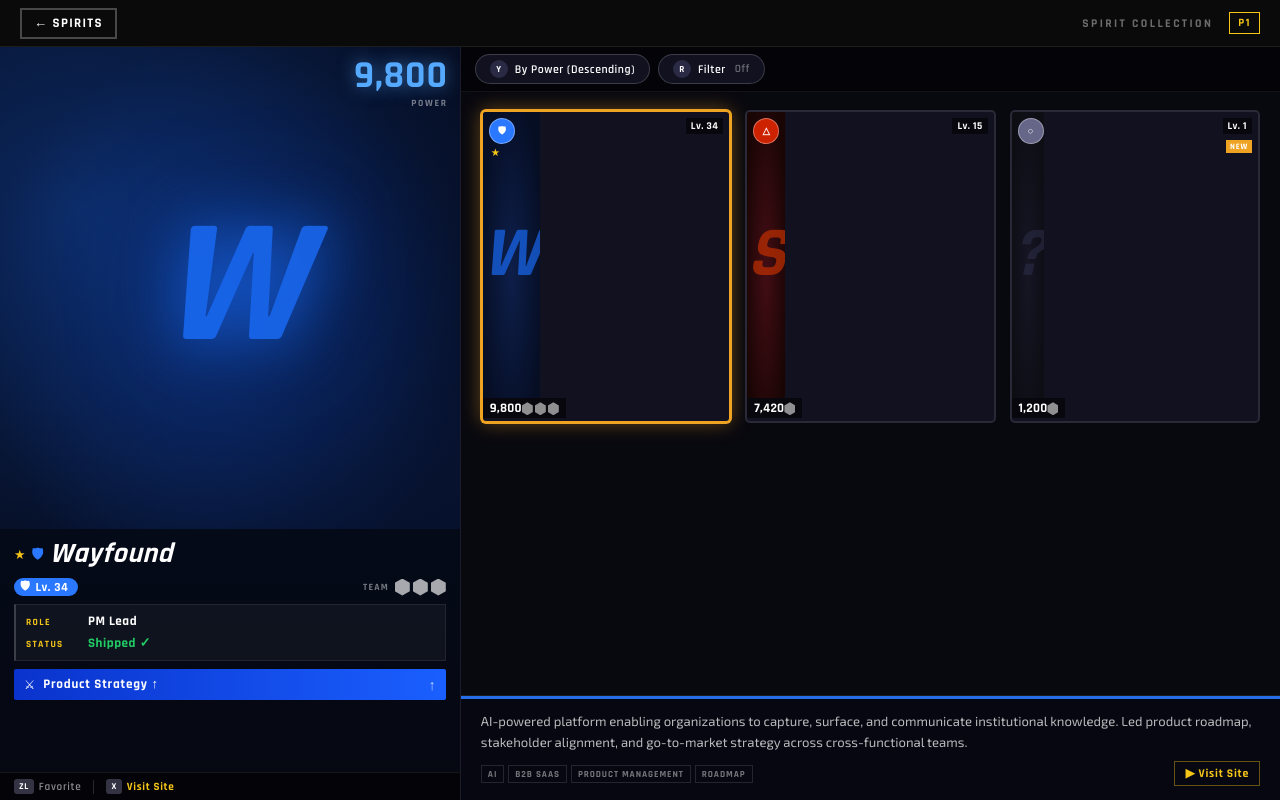
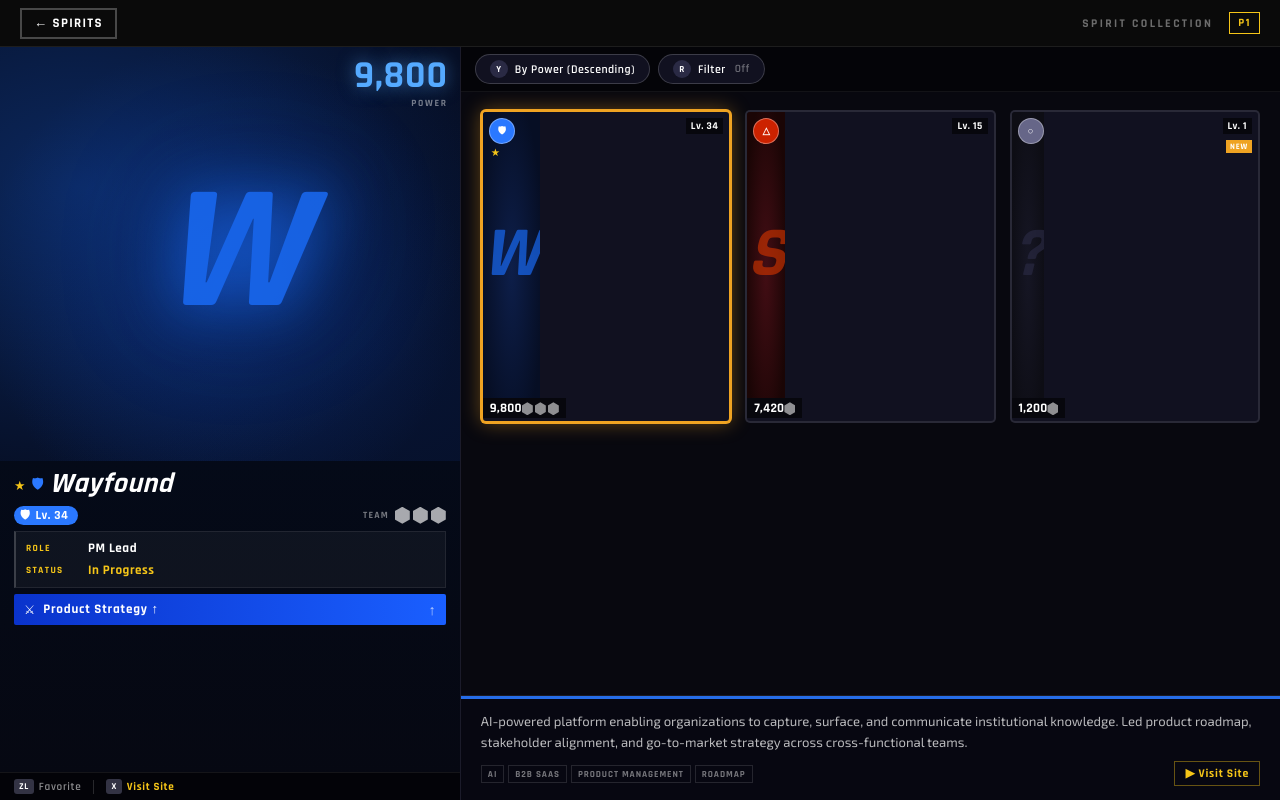
Before and after one commit to atgko/ssbu-portfolio, a React (Vite) app: page /projects in a window 1280 px wide. Built offline with nearby package versions, Linux system fonts and the light colour scheme.

Commit message:
fix: Wayfound URL + status; fix skill bar clipped in detail panel

```diff
--- a/src/pages/Projects.module.css
+++ b/src/pages/Projects.module.css
@@ -81,10 +81,10 @@
   overflow: hidden;
 }
 
-/* Art area — upper 64% */
+/* Art area — upper 55% */
 .artArea {
   position: relative;
-  flex: 0 0 64%;
+  flex: 0 0 55%;
   overflow: hidden;
   display: flex;
   align-items: center;
@@ -149,8 +149,8 @@
   flex: 1;
   display: flex;
   flex-direction: column;
-  gap: 8px;
-  padding: 10px 14px 8px;
+  gap: 6px;
+  padding: 8px 14px 6px;
   background: linear-gradient(180deg, rgba(4, 10, 24, 0.96) 0%, rgba(6, 8, 18, 0.98) 100%);
   overflow: hidden;
   min-height: 0;
--- a/src/pages/Projects.tsx
+++ b/src/pages/Projects.tsx
@@ -53,7 +53,7 @@
     level: 34,
     power: 9800,
     role: 'PM Lead',
-    status: 'Shipped',
+    status: 'In Progress',
     slots: 3,
     skill: 'Product Strategy ↑',
     isNew: false,
@@ -61,7 +61,7 @@
     description:
       'AI-powered platform enabling organizations to capture, surface, and communicate institutional knowledge. Led product roadmap, stakeholder alignment, and go-to-market strategy across cross-functional teams.',
     tags: ['AI', 'B2B SaaS', 'Product Management', 'Roadmap'],
-    demoUrl: 'https://wayfound.ai',
+    demoUrl: 'https://wayfound-chi.vercel.app/',
     githubUrl: null,
     artGradient: ['#060e24', '#0a2a6e', '#1a6fff'],
     artLetter: 'W',
```
